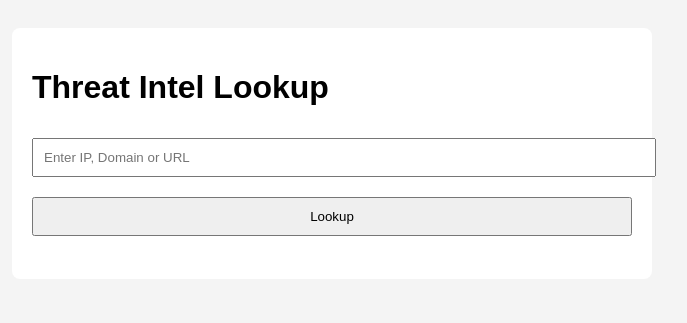
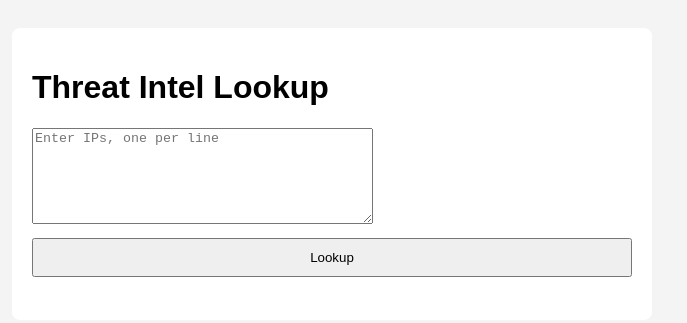
Before and after one commit to shreyansh-123/threat-intel-frontend, a plain HTML site: page index.html in a window 1280 px wide. Shown: the whole page, without its empty margins (308-995 px from the left). Drawn offline with Linux system fonts and the light colour scheme.

Commit message:
Update index.html

```diff
--- a/index.html
+++ b/index.html
@@ -8,7 +8,7 @@
 <body>
   <div class="container">
     <h1>Threat Intel Lookup</h1>
-    <input type="text" id="query" placeholder="Enter IP, Domain or URL">
+    <textarea id="query" rows="6" cols="40" placeholder="Enter IPs, one per line"></textarea>
     <button onclick="lookup()">Lookup</button>
     <pre id="result"></pre>
   </div>
```
